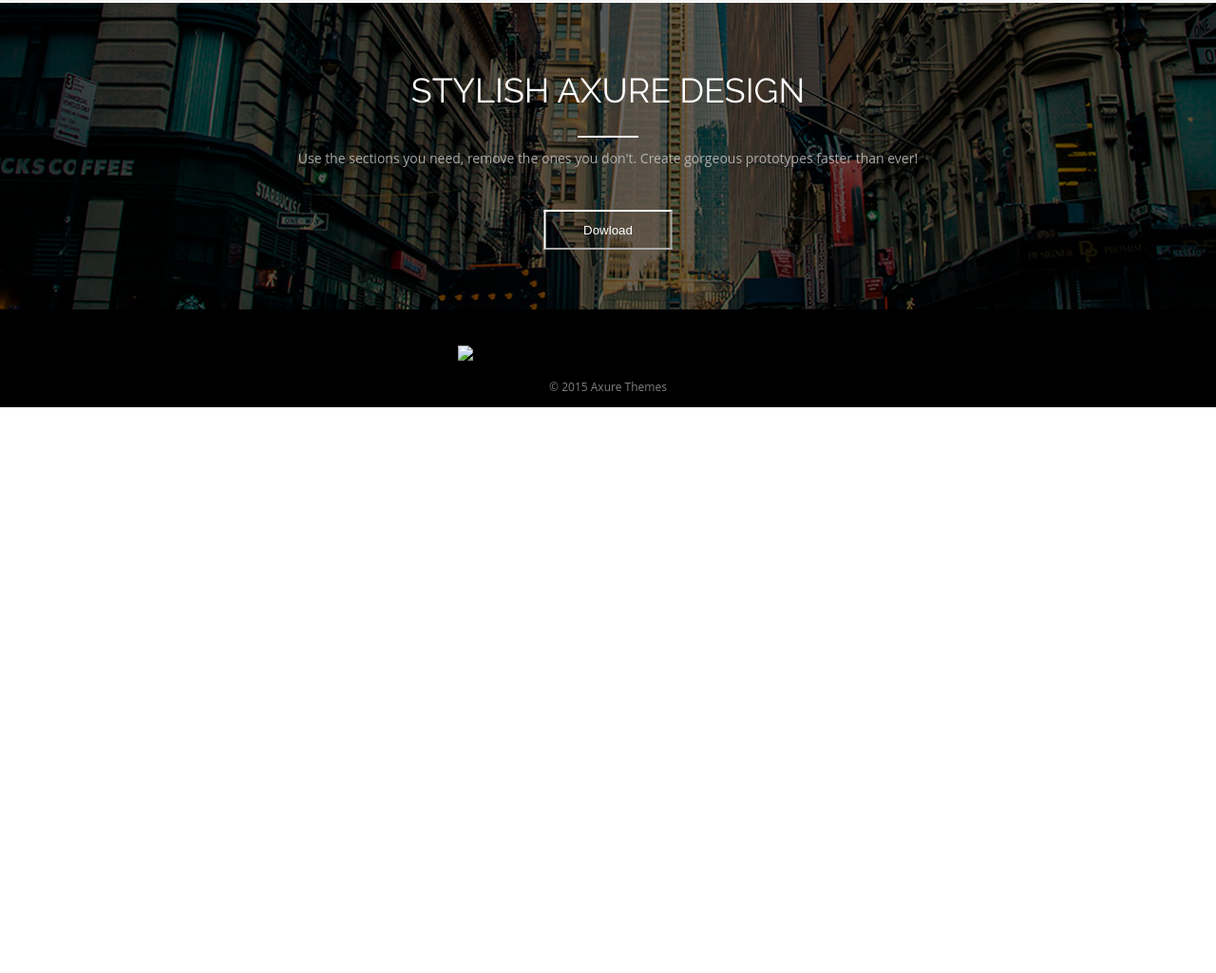
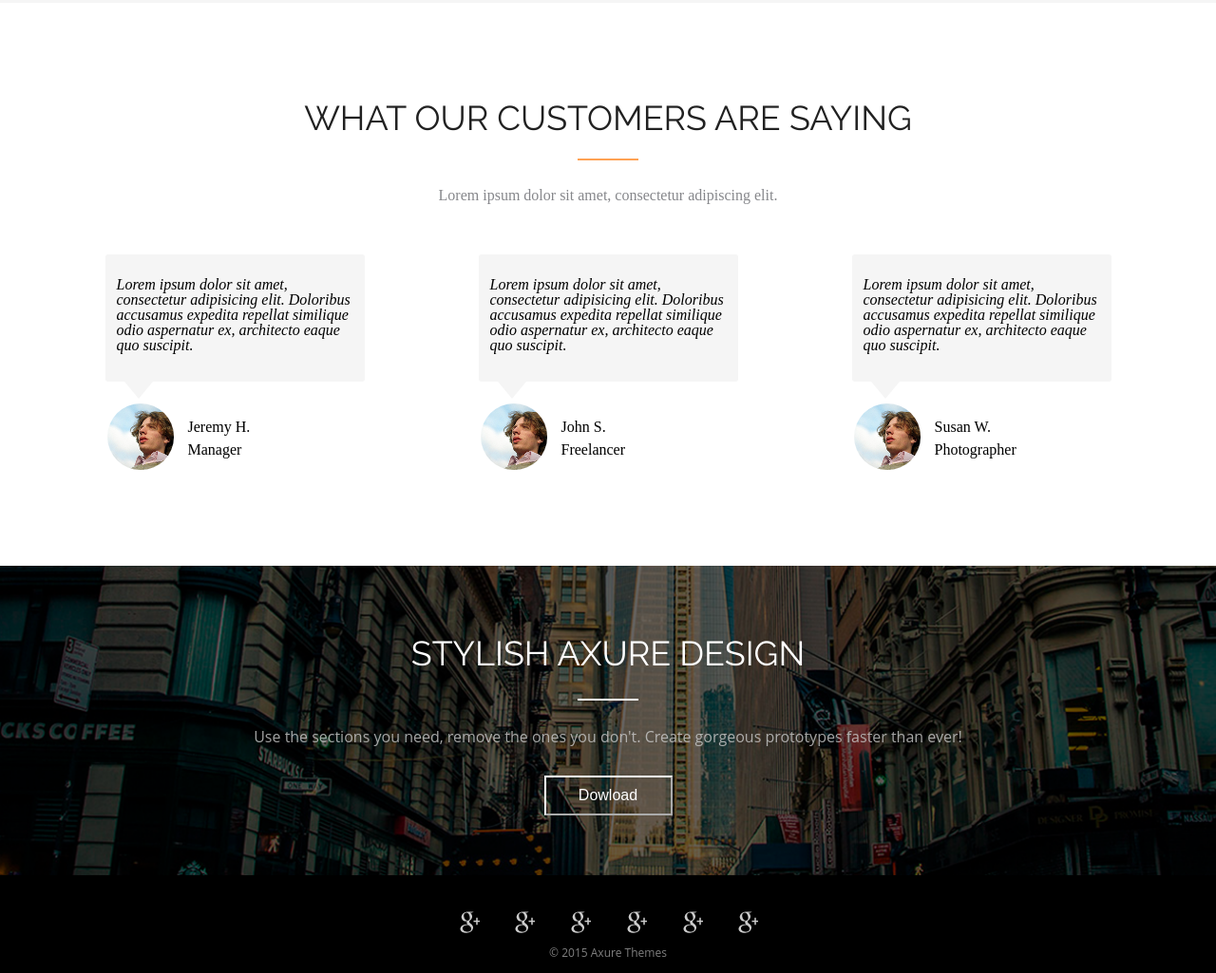
Before and after one commit to Olegysgkevich/Homework, a plain HTML site: page index.html in a window 1280 px wide. Shown: the part 1498-2523 px from the top of the page at 95% size. Before the commit the page ends 1927 px from the top, so only its background shows below. Drawn offline with Linux system fonts and the light colour scheme.

Commit message:
Homework 4

```diff
--- a/index.html
+++ b/index.html
@@ -6,7 +6,7 @@
 	<link rel="stylesheet" href="styles/reset.css">
 	<link href="https://fonts.googleapis.com/css2?family=Raleway&display=swap" rel="stylesheet">
 	<link rel="stylesheet" href="styles/style.css">
-	<title>Homework_1</title>
+	<title>Homework</title>
 </head>
 
 <body>
@@ -18,10 +18,8 @@
 	</header>
 
 	<section class="awesome">
-		<!-- Попытался немного поадаптировать -->
-		<div class="awesome-container">
+		<div class="container">
 			<h2 class="awesome__title">Why this is awesome</h2>
-			<div class="awesome__line"></div>
 			<div class="awesome__subtitle">
 				<p class='awesome__text'>Lorem ipsum dolor sit amet consectetur adipisicing elit.</p>
 			</div>
@@ -65,15 +63,14 @@
 	</section>
 
 	<section class="pricing">
-        <div class="pricing-container">
+        <div class="container pricing-container">
             <h2 class="pricing__title">Pricing options</h2>
-            <div class="pricing__line"></div>
 			<p class="pricing__subtitle">Lorem ipsum dolor sit amet, consectetur adipiscing elit.</p>
 
             <div class="pricing-cards">
                 <div class="pricing-cards__item">
                     <h3 class="pricing-cards__title">Basic</h3>
-                    <p class="pricing-cards__price">$0</p>
+                    <p class="pricing-cards__price"><span class="pricing-cards__dollar">$</span>0</p>
                     <p class="pricing-cards__pay-period">Free for Life</p>
                     <p class="pricing-cards__popular"></p>
                     <p class="pricing-cards__descryption">1 gb of space</p>
@@ -85,7 +82,7 @@
                 </div>
                 <div class="pricing-cards__item">
                     <h3 class="pricing-cards__title">Professional</h3>
-                    <p class="pricing-cards__price">$19</p>
+                    <p class="pricing-cards__price"><span class="pricing-cards__dollar">$</span>19</p>
                     <p class="pricing-cards__pay-period">Monthly Payment</p>
                     <p class="pricing-cards__popular most__popular">Our most popular</p>
                     <p class="pricing-cards__descryption">5 gb of space</p>
@@ -97,7 +94,7 @@
                 </div>
                 <div class="pricing-cards__item">
                     <h3 class="pricing-cards__title">Enterprice</h3>
-                    <p class="pricing-cards__price">$70</p>
+                    <p class="pricing-cards__price"><span class="pricing-cards__dollar">$</span>70</p>
                     <p class="pricing-cards__pay-period">Monthly Payment</p>
                     <p class="pricing-cards__popular"></p>
                     <p class="pricing-cards__descryption">Unlimited space</p>
@@ -111,20 +108,87 @@
         </div>
 	</section>
 
+	<section class="feedback">
+		<div class="container feedback-conteiner">
+		  <h2 class="feedback__title">What our customers are saying</h2>
+		  <p class="feedback__subtitle">Lorem ipsum dolor sit amet, consectetur adipiscing elit.</p>
+
+
+		<div class="feedback-cards">
+			<div class="feedback-card__item">
+				<div class="feedback-comment">
+					<p class="feedback-comment__text">Lorem ipsum dolor sit amet,
+					consectetur adipisicing elit. Doloribus
+					accusamus expedita repellat similique
+					odio aspernatur ex, architecto eaque
+					quo suscipit.</p>
+				</div>
+				<div class="feedback-persone">
+					<img src="img/person_foto.png" alt="person_foto" class="persone_image">
+					<div class="persone_data">
+						<h2 class="persone_name">Jeremy H.</h2>
+					<p class="persone_occupation">Manager</p></div>
+
+				</div>
+			</div>
+
+			<div class="feedback-card__item">
+				<div class="feedback-comment">
+					<p class="feedback-comment__text">Lorem ipsum dolor sit amet,
+					consectetur adipisicing elit. Doloribus
+					accusamus expedita repellat similique
+					odio aspernatur ex, architecto eaque
+					quo suscipit.</p>
+				</div>
+				<div class="feedback-persone">
+					<img src="img/person_foto.png" alt="person_foto" class="persone_image">
+					<div class="persone_data">
+						<h2 class="persone_name">John S.</h2>
+					<p class="persone_occupation">Freelancer</p></div>
+
+				</div>
+			</div>
+
+			<div class="feedback-card__item">
+				<div class="feedback-comment">
+					<p class="feedback-comment__text">Lorem ipsum dolor sit amet,
+					consectetur adipisicing elit. Doloribus
+					accusamus expedita repellat similique
+					odio aspernatur ex, architecto eaque
+					quo suscipit.</p>
+
+				</div>
+				<div class="feedback-persone">
+					<img src="img/person_foto.png" alt="person_foto" class="persone_image">
+					<div class="persone_data">
+						<h2 class="persone_name">Susan W.</h2>
+					<p class="persone_occupation">Photographer</p></div>
+
+				</div>
+			</div>
+
+		</div>
+		</div>
+	  </section>
+
 	<section class="stylish-design">
-        <div class="stylish-design__container">
+        <div class="container stylish-container">
             <h2 class="stylish-design__title">Stylish axure design</h2>
-            <div class="stylish-design__line"></div>
             <p class="stylish-design__subtitle">Use the sections you need, remove
 				the ones you don't.  Create gorgeous prototypes faster than ever!</p>
-            <button>Dowload</button>
+            <button class="stylish-design__button">Dowload</button>
         </div>
 	</section>
 
 	<footer>
-		<div class="footer-container">
-            <div class="footer__icons">
-                <img src="img/icons.png" alt="Иконки">
+		<div class="container footer-container">
+            <div class="footer__item">
+				<img class= "footer__icons" src="img/google.png" alt="Иконки">
+				<img class= "footer__icons" src="img/google.png" alt="Иконки">
+				<img class= "footer__icons" src="img/google.png" alt="Иконки">
+				<img class= "footer__icons" src="img/google.png" alt="Иконки">
+				<img class= "footer__icons" src="img/google.png" alt="Иконки">
+				<img class= "footer__icons" src="img/google.png" alt="Иконки">
             </div>
             <p class="footer__text">© 2015 Axure Themes</p>
         </div>
--- a/styles/style.css
+++ b/styles/style.css
@@ -7,18 +7,16 @@ body {
     max-width: 100%;
 }
 
+.container {
+    max-width: 1400px;
+    margin: 0 auto;
+}
+
+/* awesome */
 .awesome {
     max-width: 100%;
 
 }
-
-.awesome-container {
-    max-width: 1400px;
-    /* border: 1px solid #86878b; */
-    margin: 0 auto;
-
-}
-
 
 .awesome__title {
     margin-top: 108px;
@@ -32,10 +30,13 @@ body {
     text-align: center;
 }
 
-.awesome__line {
-    border-top: 2px solid #ff8b38;
+.awesome__title::after{
+    content: "";
+    display: block;
+    margin: 30px auto 0 auto;
     width: 64px;
-    margin: 0 auto;
+    height: 2px;
+    background-color: #ffa254;
 }
 
 .awesome__subtitle {
@@ -62,12 +63,7 @@ body {
     margin-right: 143px;
 }
 
-@media (max-width:500px) {
-    .awesome-cards{
-       display: flex;
-       flex-wrap: wrap;
-    }
-}
+
 
 .awesome-cards__item {
     width: 350px;
@@ -109,18 +105,16 @@ body {
 }
 
 
-/* pricing-options */
+/* pricing */
 
-.pricing-container {
-    padding-top: 108px;
-    max-width: 1400px;
-    margin: 0 auto;
-    background-color: #f5f5f5;
-}
 .pricing {
     width:100%;
 }
 
+.pricing-container {
+    padding-top: 108px;
+    background-color: #f5f5f5;
+}
 
 .pricing__title{
     margin-bottom: 30px;
@@ -134,10 +128,14 @@ body {
     text-align: center;
     }
 
-.pricing__line{
-    border-top: 2px solid #ff8b38;
+
+.pricing__title::after{
+    content: "";
+    display: block;
+    margin: 30px auto 0 auto;
     width: 64px;
-    margin: 0 auto;
+    height: 2px;
+    background-color: #ffa254;
 }
 
 .pricing__subtitle {
@@ -181,6 +179,7 @@ body {
 
 .pricing-cards__price{
     height: 100px;
+    /* margin-top: 32px; */
     background-color: #333333;;
     color:white;
     border-bottom:1px solid white;
@@ -188,6 +187,10 @@ body {
     font-size: 94px;
     font-weight: 700;
     text-align:center;
+    vertical-align: bottom;
+}
+.pricing-cards__dollar {
+    font-size: 30px;
 }
 
 .pricing-cards__pay-period{
@@ -227,20 +230,114 @@ body {
     border-bottom:1px solid #f5f5f5;
     font-family: "Open Sans";
 }
+/* feedback */
+.feedback{
+    width: 100%;
+}
+
+.feedback__title{
+    margin-top: 108px;
+    margin-bottom: 30px;
+    text-transform: uppercase;
+    color: #212121;
+    font-family: 'Raleway';
+    font-weight: 400;
+    color: #212121;
+    font-size: 36px;
+    line-height: 26px;
+    text-align: center;
+}
 
 
+.feedback__title::after{
+    content: "";
+    display: block;
+    margin: 30px auto 0 auto;
+    width: 64px;
+    height: 2px;
+    background-color: #ffa254;
+}
+
+.feedback__subtitle {
+    margin-top: 30px;
+    text-align: center;
+    line-height: 14px;
+    margin-bottom: 55px;
+    color: #86878b;
+}
+
+
+.feedback-cards {
+    display: flex;
+    justify-content: center;
+    margin-bottom: 101px;
+    flex-wrap: wrap;
+  }
+
+  .feedback-card__item {
+    width: 273px;
+    margin-left: 60px;
+    margin-right: 60px;
+  }
+
+  .feedback-comment__text {
+    background-color: #f5f5f5;
+    padding: 24px 13px 30px 12px;
+    border-radius: 3px;
+    text-align: left;
+    font-style: italic;
+  }
+  .feedback-comment::after {
+    content: "";
+    border: 15px solid transparent;
+    border-top: 18px solid #f5f5f5;
+    display: block;
+    width: 0;
+    height: 0;
+    position: relative;
+    left: 20px;
+
+  }
+  .feedback-persone {
+    margin-top: -10px;
+    margin-left: 2px;
+    display: flex;
+    flex-wrap: wrap;
+    flex-direction: row;
+  }
+
+  .persone_image {
+    width: 70px;
+    height: 70px;
+  }
+  .persone_data {
+    margin-left: 15px;
+    margin-top: 17px;
+  }
+  .persone_name {
+    margin-bottom: 8px;
+    text-align: left;
+  }
+
+  .persone_occupation {
+    text-align: left;
+  }
+
+/* stylish-design */
 
 .stylish-design{
     width: 100%;
 }
 
-.stylish-design__container{
+.stylish-container{
+    max-width: 100%;
     background-color: black;
     background-image: url(../img/state_image.png);
     background-size: cover;
-    MAX-width: 1400px;
-    margin:0 auto;
+    text-align: center;
 }
+
+
 @media (max-width:900px) {
     .tylish-design__container{
         width: 900px;
@@ -265,55 +362,70 @@ body {
     font-family: Raleway;
     font-size: 36px;
     text-transform: uppercase;
-    font-weight: 400;
+    font-weight:
+    400;
 }
 
-.stylish-design__line{
-    border-top: 2px solid #ffffff;
+.stylish-design__title::after{
+    content: "";
+    display: block;
+    margin: 30px auto 0 auto;
     width: 64px;
-    margin: 0 auto;
+    height: 2px;
+    background-color: white;
 }
 
 .stylish-design__subtitle{
     color:#cccccc;
     opacity:0.8;
-    font-size: 14px;
+    font-size: 16px;
     font-family: "Open Sans";
     text-align: center;
-    line-height: 43px;
+    /* line-height: 43px; */
     margin-bottom: 33px;
 }
 
 
-    button{
+.stylish-design__button{
     width: 135px;
     height: 42px;
     background: transparent;
     border-color:white;
     color:white;
     margin-bottom:63px;
-    position: relative;
-    left: 50%;
-    transform: translate(-50%, 0);
+    font-size: 16px;
 }
 
+.stylish-design__button:hover{
+    border-color:  #ff8b38;
+    color: #ff8b38;
+}
+
+/* footer */
 
 footer{
     width:100%;
 }
 
 .footer-container{
-    margin: 0 auto;
     padding-top:38px;
-    max-width: 1400px;
+    max-width: 100%;
     background-color: black;
 
 }
 
-.footer__icons{
+.footer__item{
+    display: flex;
+    justify-content: space-between;
     width: 317px;
     height: 23px;
     margin: 0 auto;
+    margin-bottom: 15px;
+
+}
+
+.footer__icons:hover{
+    background-color: #ff8b38;
 }
 
 .footer__text{
@@ -325,3 +437,11 @@ footer{
     opacity: 0.5;
     padding-bottom: 15px;
 }
+
+
+@media (max-width:500px) {
+    .awesome-cards, .feedback-cards{
+       display: flex;
+       flex-wrap: wrap;
+    }
+}
```
Also changed, not shown: img/google.png (added), img/person_foto.png (added).
